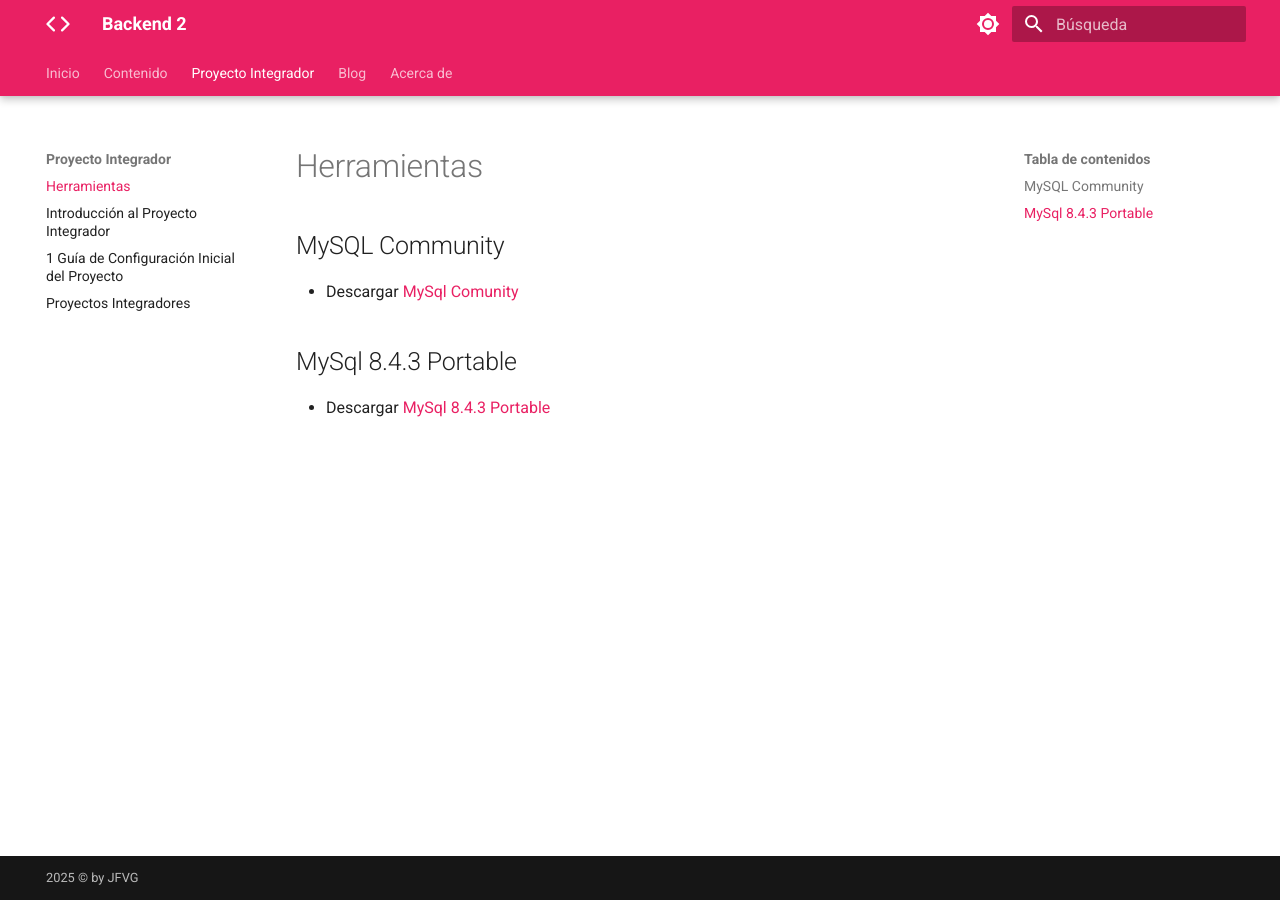
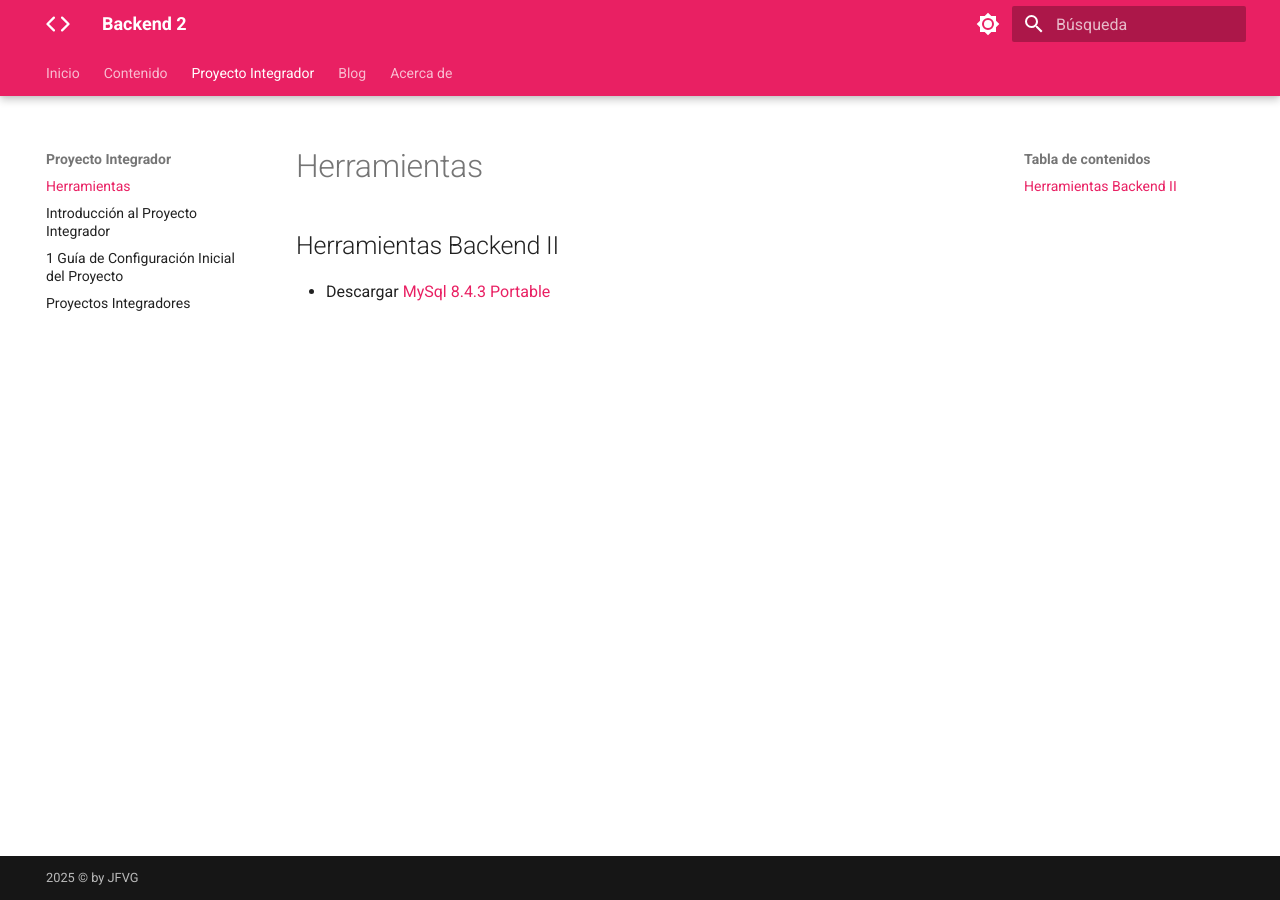
Before and after one commit to jfinfocesde/25b2, an MkDocs documentation site: the page built from docs/pi/p0.md, in a window 1280 px wide. Built offline with MkDocs 1.6.1 and Material for MkDocs 9.7.7, drawn with Linux system fonts in a browser that asks for light colours.

Commit message:
15-03-2025

```diff
--- a/docs/pi/p0.md
+++ b/docs/pi/p0.md
@@ -1,10 +1,5 @@
 # Herramientas
 
-
-## MySQL Community
+## Herramientas Backend II
 - Descargar
-[MySql Comunity](https://dev.mysql.com/downloads/installer/)
-
-## MySql 8.4.3 Portable
-- Descargar
-[MySql 8.4.3 Portable](https://drive.google.com/file/d/1FXSX-LTFrRiN7cTNcDuBJNSXo1FcI0hi/view?usp=sharing)
+[MySql 8.4.3 Portable](https://drive.google.com/file/d/1i2tdEAtK3hiAFQ959QxEcwftGY9tPyNq/view?usp=sharing)
```
